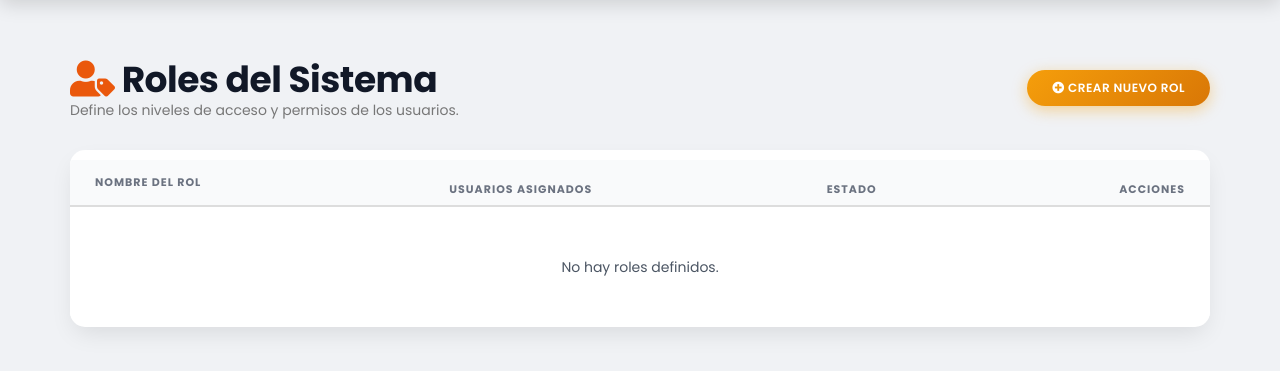
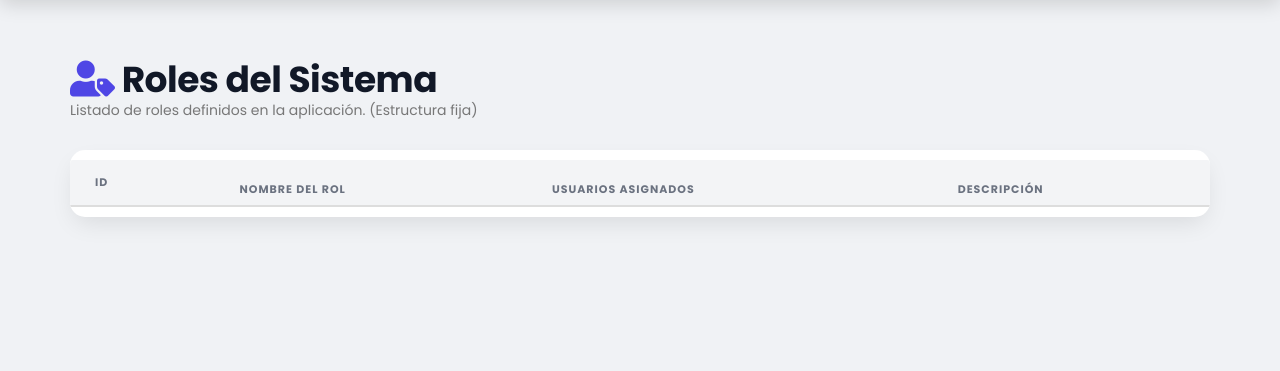
Before and after one commit to jlangon187/sge, a Flask app: page /admin/roles/ in a window 1280 px wide. Shown: the part 80-451 px from the top of the page. Run offline with Flask 3, Linux system fonts and the light colour scheme; the visitor is signed in with stand-in values (Sample User, id 1); lists and menus that the app fills with data are empty; some libraries are stand-ins or nearby versions.

Commit message:
Update roles

```diff
--- a/app/templates/roles.html
+++ b/app/templates/roles.html
@@ -1,81 +1,58 @@
 {% extends "base.html" %}
 
-{% block title %}Roles y Permisos{% endblock %}
+{% block title %}Roles del Sistema{% endblock %}
 
 {% block page_content %}
 <div class="row" style="margin-top: 20px; margin-bottom: 20px;">
-    <div class="col-md-6">
+    <div class="col-md-12">
         <h1 style="margin:0; font-weight:800; color:#111827;">
-            <i class="fas fa-user-tag" style="color:#ea580c;"></i> Roles del Sistema
+            <i class="fas fa-user-tag" style="color:#4f46e5;"></i> Roles del Sistema
         </h1>
-        <p class="text-muted">Define los niveles de acceso y permisos de los usuarios.</p>
+        <p class="text-muted">Listado de roles definidos en la aplicación. (Estructura fija)</p>
     </div>
-    <div class="col-md-6 text-right" style="margin-top: 10px;">
-        <a href="{{ url_for('roles.crear_rol') }}" class="btn btn-warning btn-lg" style="border-radius: 50px; padding: 10px 25px; box-shadow: 0 4px 15px rgba(245, 158, 11, 0.4); color: white;">
-            <i class="fas fa-plus-circle"></i> Crear Nuevo Rol
-        </a>
     </div>
-</div>
 
 <div class="row">
     <div class="col-md-12">
         <div class="panel panel-default" style="border: none; box-shadow: 0 10px 25px -5px rgba(0,0,0,0.1); border-radius: 15px; overflow: hidden;">
             <div class="table-responsive">
-                <table class="table table-empleados" style="margin-bottom: 0;">
-                    <thead style="background-color: #f9fafb; color: #6b7280; font-size: 11px; text-transform: uppercase; letter-spacing: 1px;">
+                <table class="table table-striped" style="margin-bottom: 0;">
+                    <thead style="background-color: #f3f4f6; color: #6b7280; font-size: 11px; text-transform: uppercase; letter-spacing: 1px;">
                         <tr>
-                            <th style="padding: 15px 25px;">Nombre del Rol</th>
+                            <th style="padding: 15px 25px;">ID</th>
+                            <th>Nombre del Rol</th>
                             <th>Usuarios Asignados</th>
-                            <th>Estado</th>
-                            <th class="text-right" style="padding-right: 25px;">Acciones</th>
+                            <th>Descripción</th>
                         </tr>
                     </thead>
                     <tbody>
                         {% for rol in roles %}
                         <tr>
-                            <td style="padding: 15px 25px;">
-                                <div class="user-profile-flex">
-                                    <div class="role-icon-box">
-                                        {% if rol.nombre_rol == 'Superadministrador' %}
-                                            <i class="fas fa-crown"></i>
-                                        {% elif rol.nombre_rol == 'Administrador' %}
-                                            <i class="fas fa-user-shield"></i>
-                                        {% else %}
-                                            <i class="fas fa-user-cog"></i>
-                                        {% endif %}
-                                    </div>
-                                    <div class="user-info-text">
-                                        <h4 style="font-size: 16px;">{{ rol.nombre_rol }}</h4>
-                                        <small>ID: {{ rol.id_rol }}</small>
-                                    </div>
-                                </div>
-                            </td>
-                            <td><span class="badge-count"><i class="fas fa-users"></i> {{ rol.trabajadores|length }} Empleados</span></td>
+                            <td style="padding: 15px 25px;"><strong>#{{ rol.id_rol }}</strong></td>
                             <td>
-                                {% if rol.nombre_rol in ['Superadministrador', 'Administrador'] %}
-                                    <span style="color: #059669; font-weight: 600; font-size: 12px;"><i class="fas fa-lock"></i> Sistema</span>
+                                {% if rol.nombre_rol == 'Superadministrador' %}
+                                    <span class="label label-danger" style="padding: 5px 10px; font-size: 12px;">{{ rol.nombre_rol }}</span>
+                                {% elif rol.nombre_rol == 'Administrador' %}
+                                    <span class="label label-warning" style="padding: 5px 10px; font-size: 12px;">{{ rol.nombre_rol }}</span>
                                 {% else %}
-                                    <span style="color: #6b7280; font-size: 12px;"><i class="fas fa-edit"></i> Personalizable</span>
+                                    <span class="label label-success" style="padding: 5px 10px; font-size: 12px;">{{ rol.nombre_rol }}</span>
                                 {% endif %}
                             </td>
-                            <td class="text-right" style="padding-right: 25px;">
-                                <a href="{{ url_for('roles.editar_rol', id=rol.id_rol) }}" class="btn btn-default btn-sm" title="Editar Nombre" style="border-radius: 50%; width: 35px; height: 35px; padding: 0; line-height: 35px; border: 1px solid #e5e7eb; color: #d97706;">
-                                    <i class="fas fa-pen"></i>
-                                </a>
-
-                                {% if rol.trabajadores|length > 0 %}
-                                    <button class="btn btn-default btn-sm" disabled title="No se puede borrar" style="border-radius: 50%; width: 35px; height: 35px; padding: 0; line-height: 35px; border: 1px solid #e5e7eb; color: #d1d5db; cursor: not-allowed; margin-left: 5px;">
-                                        <i class="fas fa-trash-alt"></i>
-                                    </button>
+                            <td>
+                                <span class="badge" style="background-color: #e5e7eb; color: #374151;">
+                                    {{ rol.trabajadores|length }} usuarios
+                                </span>
+                            </td>
+                            <td class="text-muted">
+                                {% if rol.nombre_rol == 'Superadministrador' %}
+                                    Acceso total al sistema y gestión de empresas.
+                                {% elif rol.nombre_rol == 'Administrador' %}
+                                    Gestión de su propia empresa y empleados.
                                 {% else %}
-                                    <a href="{{ url_for('roles.borrar_rol', id=rol.id_rol) }}" class="btn btn-default btn-sm" title="Eliminar Rol" onclick="return confirm('¿Seguro que deseas eliminar el rol {{ rol.nombre_rol }}?');" style="border-radius: 50%; width: 35px; height: 35px; padding: 0; line-height: 35px; border: 1px solid #e5e7eb; color: #ef4444; margin-left: 5px;">
-                                        <i class="fas fa-trash-alt"></i>
-                                    </a>
+                                    Registro de presencia y creación de incidencias.
                                 {% endif %}
                             </td>
-                        </tr>
-                        {% else %}
-                        <tr><td colspan="4" class="text-center" style="padding: 40px;">No hay roles definidos.</td></tr>
+                            </tr>
                         {% endfor %}
                     </tbody>
                 </table>
```
Also changed, not shown: app/templates/empresas_list.html (+52 -91 lines).
